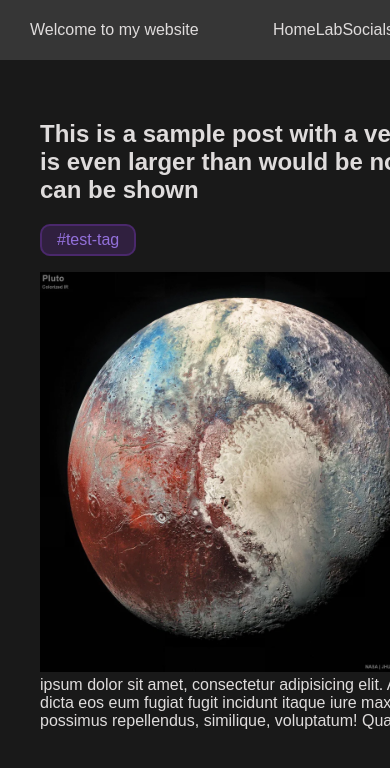
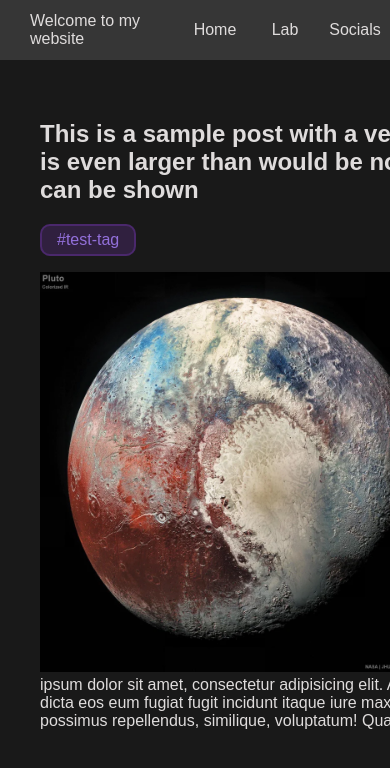
Before and after one commit to MhmdSheref/personalpage, a Next.js app: page /blogs/1 in a window 390 px wide. Shown: the top 768 px of the page. Built offline with nearby package versions, Linux system fonts and the light colour scheme.

Commit message:
better article loading and mobile css

```diff
--- a/components/DynamicBlogArticle.jsx
+++ b/components/DynamicBlogArticle.jsx
@@ -6,8 +6,8 @@ import BlogArticle from "@/components/BlogArticle";
 
 export default function DynamicBlogArticle({ blog }) {
     const [mdxContent, setMdxContent] = useState(null);
-
     useEffect(() => {
+        setMdxContent(null)
         const loadMdx = async () => {
             if (blog.content?.compiledSource) {
                 setMdxContent(blog.content);
@@ -27,7 +27,7 @@ export default function DynamicBlogArticle({ blog }) {
         loadMdx();
     }, [blog]);
 
-    if (!mdxContent) return <div>Loading article...</div>;
+    if (!mdxContent) return <article><h1 style={{color:"#a9a9a9"}}>Loading article...</h1></article>;
 
     return (
         <BlogArticle blog={{...blog, content:mdxContent}}/>
--- a/styles/globals.css
+++ b/styles/globals.css
@@ -30,6 +30,7 @@ header {
 .header-content>nav {
   display: flex;
   width: 30%;
+  min-width: 210px;
   height: 100%;
 }
 
```
